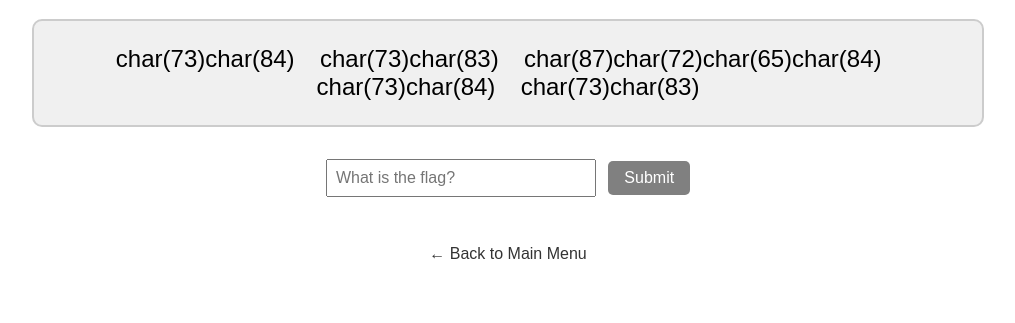
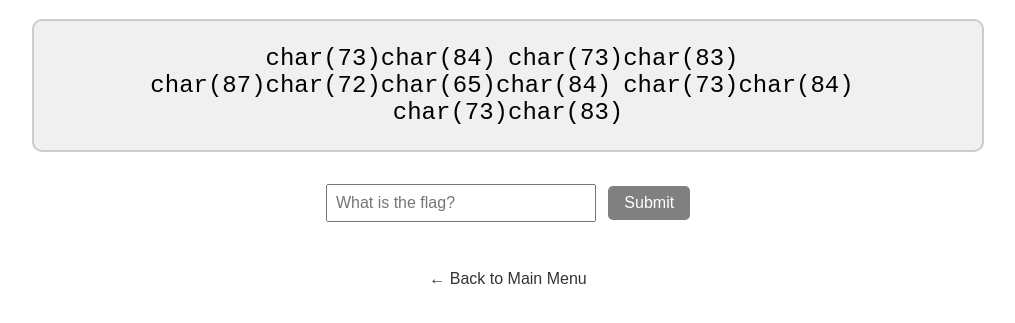
Before and after one commit to egorsemeniak/lhc_challenge_2025, a plain HTML site: page challenge_6.html in a window 1280 px wide. Shown: the part 93-416 px from the top of the page, without its empty margins (132-1147 px from the left). Drawn offline with Linux system fonts and the light colour scheme.

Commit message:
Update challenge_6.html

```diff
--- a/challenge_6.html
+++ b/challenge_6.html
@@ -14,6 +14,7 @@
 
     .text-block {
       font-size: 1.5rem;
+      font-family: monospace;
       margin-bottom: 2rem;
       padding: 1.5rem;
       border: 2px solid #ccc;
@@ -84,7 +85,7 @@
   <h1>Challenge 6</h1>
 
   <div class="text-block">
-    char(73)char(84)   char(73)char(83)   char(87)char(72)char(65)char(84)   char(73)char(84)   char(73)char(83)
+    char(73)char(84)&#8192;char(73)char(83)&#8192;char(87)char(72)char(65)char(84)&#8192;char(73)char(84)&#8192;char(73)char(83)
   </div>
 
   <input type="text" id="userInput" placeholder="What is the flag?" />
```
